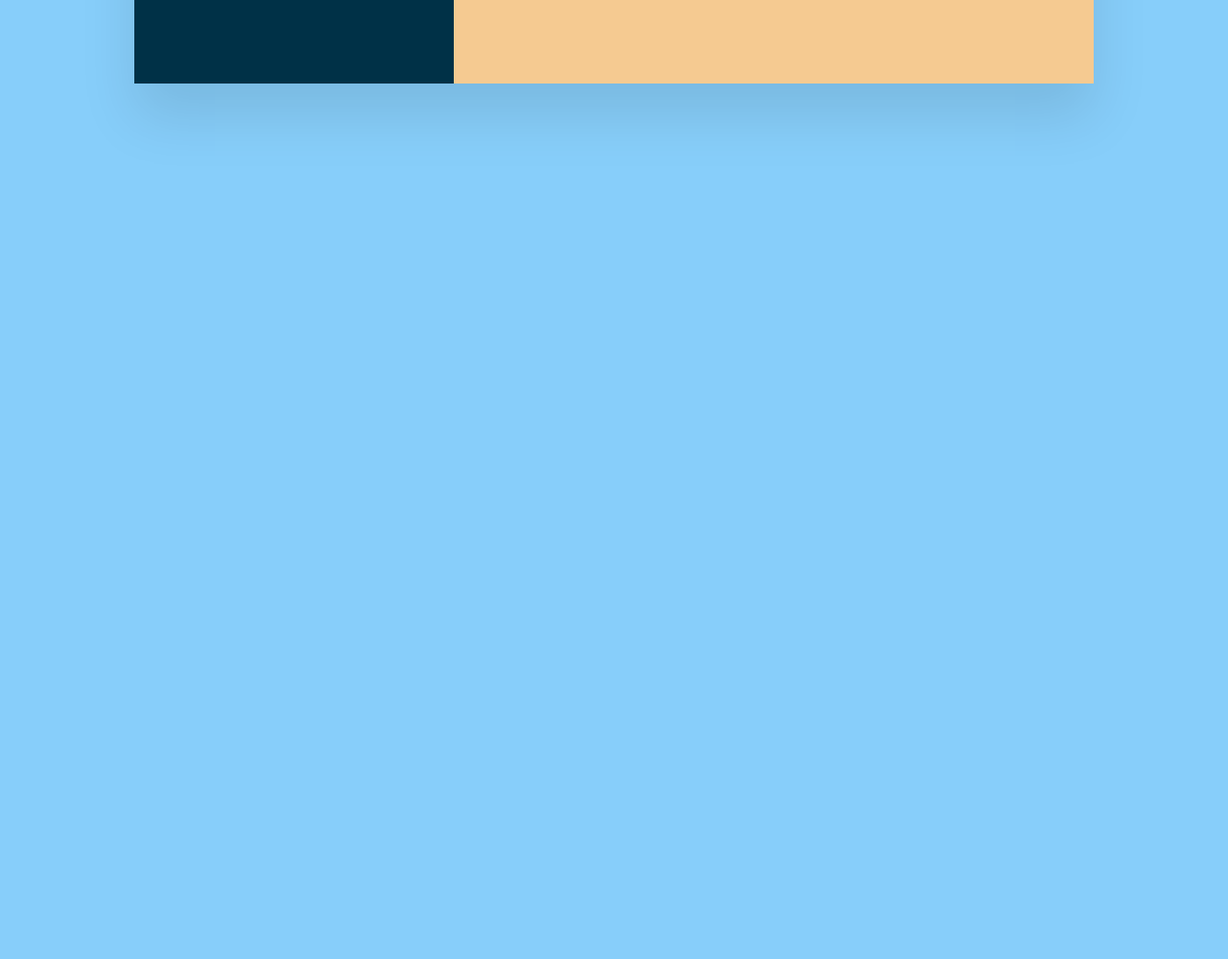
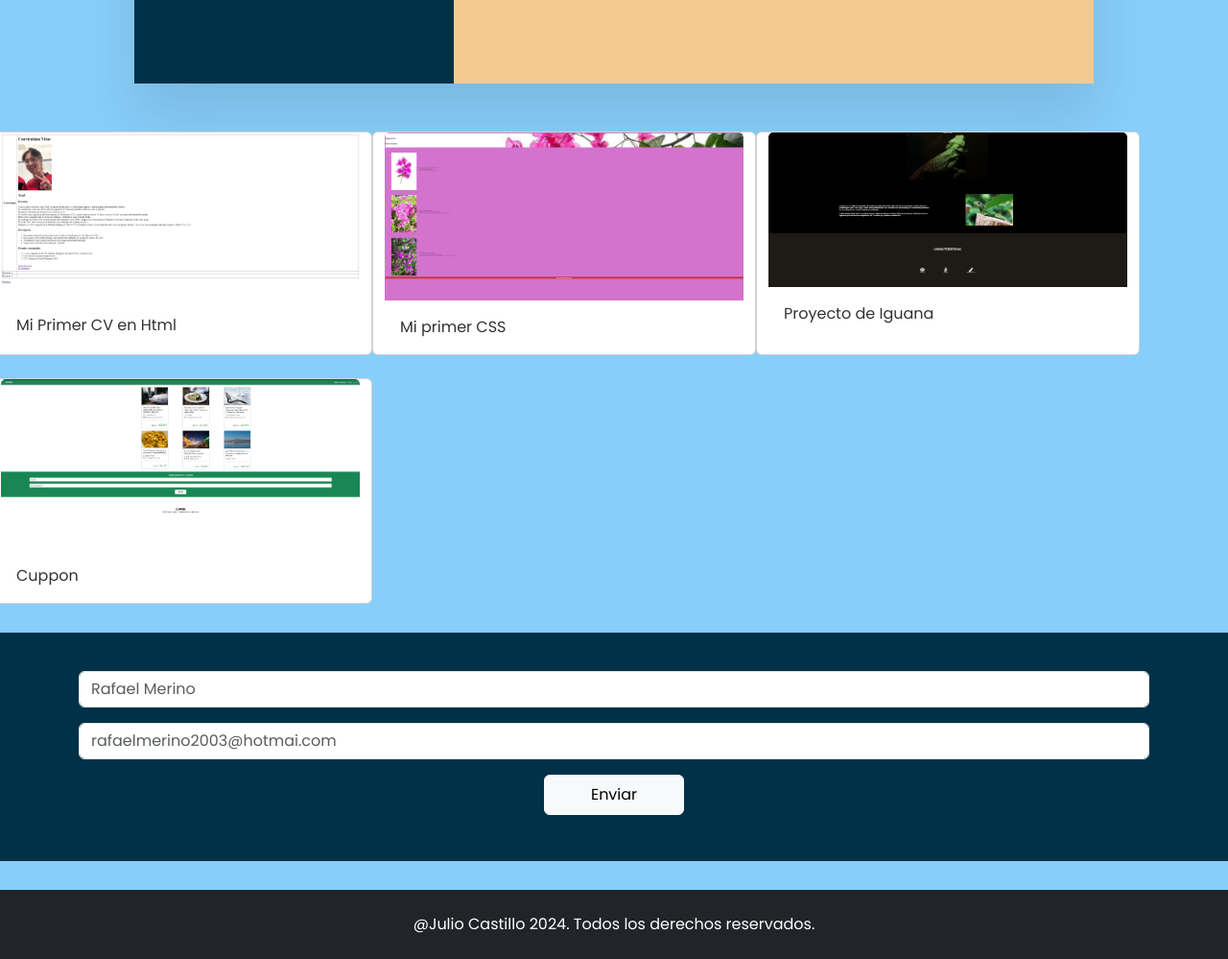
Before and after one commit to JulioC32/JulioC32.github.io, a plain HTML site: page index.html in a window 1280 px wide. Shown: the part 1220-2219 px from the top of the page at 96% size. Before the commit the page ends 1457 px from the top, so only its background shows below. Drawn offline with nearby package versions, Linux system fonts and the light colour scheme.

Commit message:
segundo commit, actualizado

```diff
--- a/assets/css/style.css
+++ b/assets/css/style.css
@@ -12,6 +12,7 @@ body
 { background-color: lightskyblue;
     display: flex;
     justify-content: center;
+    flex-direction: column;
     align-items: center;
     min-height: 100vh;
     padding-top: 35px;
@@ -29,7 +30,7 @@ body
     display: grid;
     grid-template-columns: 1fr 2fr;
     box-shadow: 0 35px 55px rgba(0,0,0,0.1);
-    margin-bottom: 150px;
+    margin-bottom: 20px;
 }
 .container_CV .lado_izquierdo
 {
@@ -281,16 +282,38 @@ p
     }
 
 }
-.fixed-background
+
+
+section{
+    background-color: #003147;
+    display: flex;
+    justify-content: center;
+    align-items: center;
+     text-align: center;
+     font-size: 14px;
+     margin-top: 30px;
+    margin-bottom: 0;
+    width: 100%;
+
+ }
+ footer
+ {
+    margin-top: 30px;
+    width: 100%;
+ }
+ .cards
+ {
+    display: flex;
+    align-items: center;
+    margin-top: 30px;
+    transition: transform 0.2s;
+    margin-bottom: 0;
+
+ }
+ .card:hover {
+    transform: scale(1.05);
+}
+.mb-0
 {
-    position:absolute;
-    bottom: 0;
-    right: 0;
-    left: 0;
-    color: rgb(255, 255, 255);
-    background-color: #2a7da2;
-    width: 100%;
-    padding: 2rem 0;
-    margin-top: auto;
-
+    color: #fff;
 }
--- a/index.html
+++ b/index.html
@@ -177,20 +177,54 @@
 
       </div>
       </div>
-      <section class="container-fluid text-white text-center pt-3 pb-5 px-2 fixed-background fixed-bottom position-absolute ">
+      <div class="cards">
+      <div class="row-Pagina row row-cols-1 row-cols-md-2 g-4">
+        <div class="card col-3" style="width: 25rem;">
+            <img src="./assets/img/curri.png" class="card-img-top" alt="P1">
+            <div class="card-body">
+              <p class="card-text">Mi Primer CV en Html</p>
+            </div>
+        </div>
+
+        <div class="card col-3" style="width: 25rem;">
+            <img src="./assets/img/bugambilia.png" class="card-img-top" alt="P2">
+            <div class="card-body">
+              <p class="card-text">Mi primer CSS</p>
+            </div>
+        </div>
+
+        <div class="card col-3" style="width: 25rem;">
+            <img src="./assets/img/iguana.png" class="card-img-top" alt="P3">
+            <div class="card-body">
+              <p class="card-text">Proyecto de Iguana</p>
+            </div>
+        </div>
+
+        <div class="card col-3" style="width: 25rem;">
+            <img src="./assets/img/Cuppon.png" class="card-img-top" alt="P4">
+            <div class="card-body">
+              <p class="card-text">Cuppon</p>
+            </div>
+        </div>
+
+    </div>
+  </div>
+      <section class="container-fluid text-white text-center pt-3 pb-5 px-2 ">
         <div class="container">
-      <h2>Deja tus comentarios</h2>
         <form class="mt-4">
         <div class="mb-3">
-      <input type="text" class="form-control" placeholder="Informacion">
+        <input type="text" class="form-control" placeholder="Rafael Merino">
         </div>
         <div class="mb-3">
-    <input type="email" class="form-control" placeholder="Correo Electrónico">
+        <input type="email" class="form-control" placeholder="rafaelmerino2003@hotmai.com">
         </div>
         <button type="submit" class="btn btn-light px-5 py-2">Enviar</button>
         </form>
         </div>
       </section>
+      <footer class="bg-dark text-center text-light p-4">
+        <p class="mb-0">@Julio Castillo 2024. Todos los derechos reservados.</p>
+    </footer>
 
     </body>
 </html>
```
Also changed, not shown: assets/img/bugambilia.png (added), assets/img/curri.png (added), assets/img/iguana.png (added), 1 other file. Lines whose indentation alone changed are shown as unchanged.
